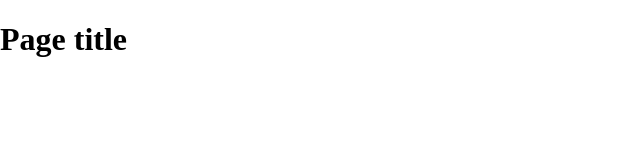
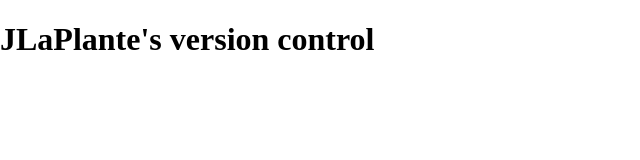
Before and after one commit to babbarf/Webtools-github-intro-LaPlante, a plain HTML site: page index.html in a window 1280 px wide. Shown: the whole page, without its empty margins (0-640 px from the left). Drawn offline with nearby package versions, Linux system fonts and the light colour scheme.

Commit message:
Second Commit , Modified the Index to include my name.
Changed initial html tag. Added an H2 tag.

```diff
--- a/index.html
+++ b/index.html
@@ -14,7 +14,7 @@
     </head>
     <body>
     <header>
-	<h1>Page title</h1>
+	<h1>JLaPlante's version control </h1>
     </header>
     <nav id="pageNav">
     </nav>
```
